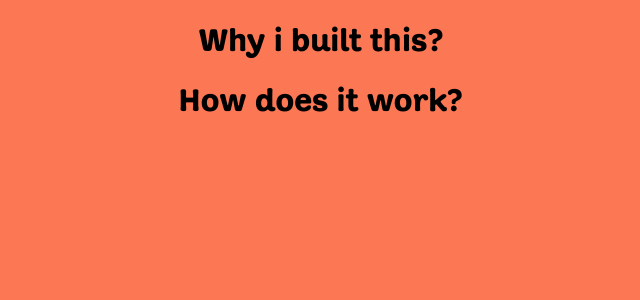
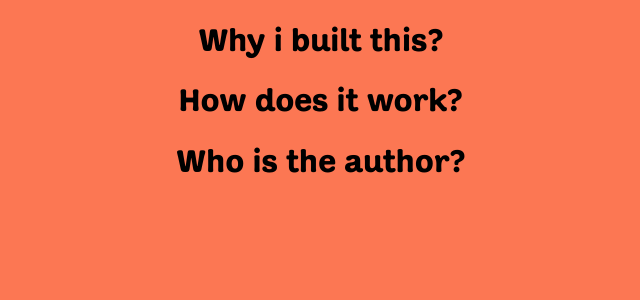
Before and after one commit to HabadOlad/StopSnoringML, a Flask app: page /information in a window 1280 px wide. Shown: the part 57-357 px from the top of the page, without its empty margins (319-959 px from the left). Run offline with Flask 3, Linux system fonts and the light colour scheme.

Commit message:
feat:flask updates and css

```diff
--- a/templates/index.html
+++ b/templates/index.html
@@ -1,5 +1,4 @@
 {% extends "layout.html" %} {% block body_class %}index{% endblock %} {% block
 mainBlock %}
 <h1>Let's stop snoring with Habad!</h1>
-<script src="/static/js/stopsnoringml.js" type="text/javascript"></script>
 {% endblock %}
--- a/templates/information.html
+++ b/templates/information.html
@@ -2,4 +2,5 @@
 block mainBlock %}
 <h1>Why i built this?</h1>
 <h1>How does it work?</h1>
+<h1>Who is the author?</h1>
 {% endblock %}
```
